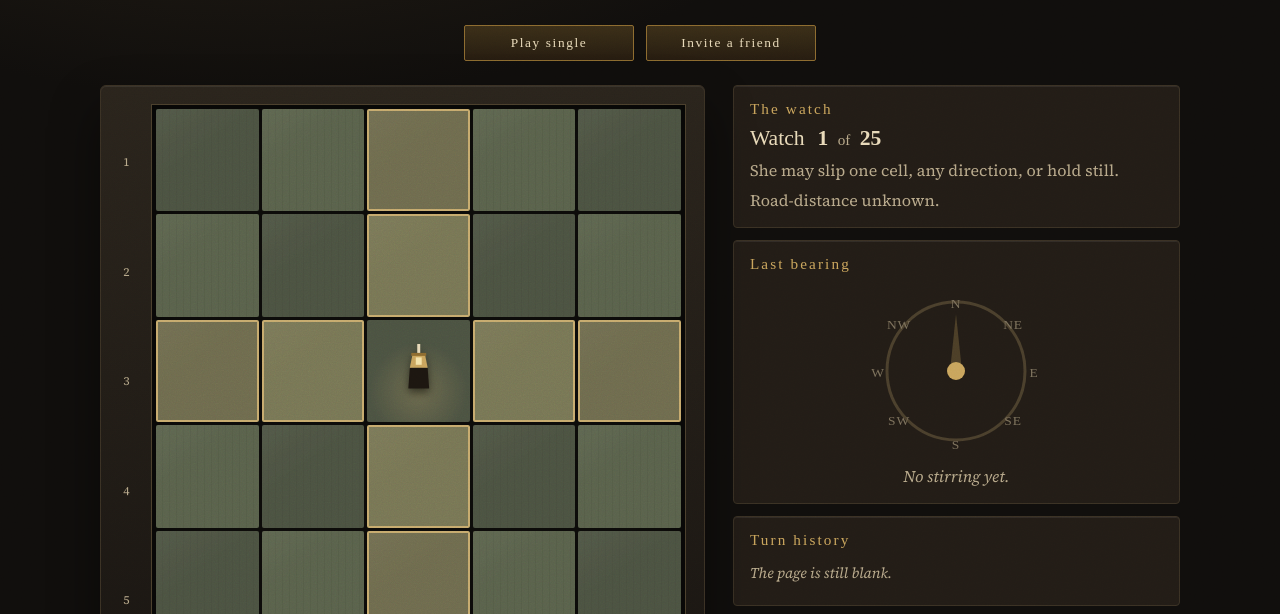
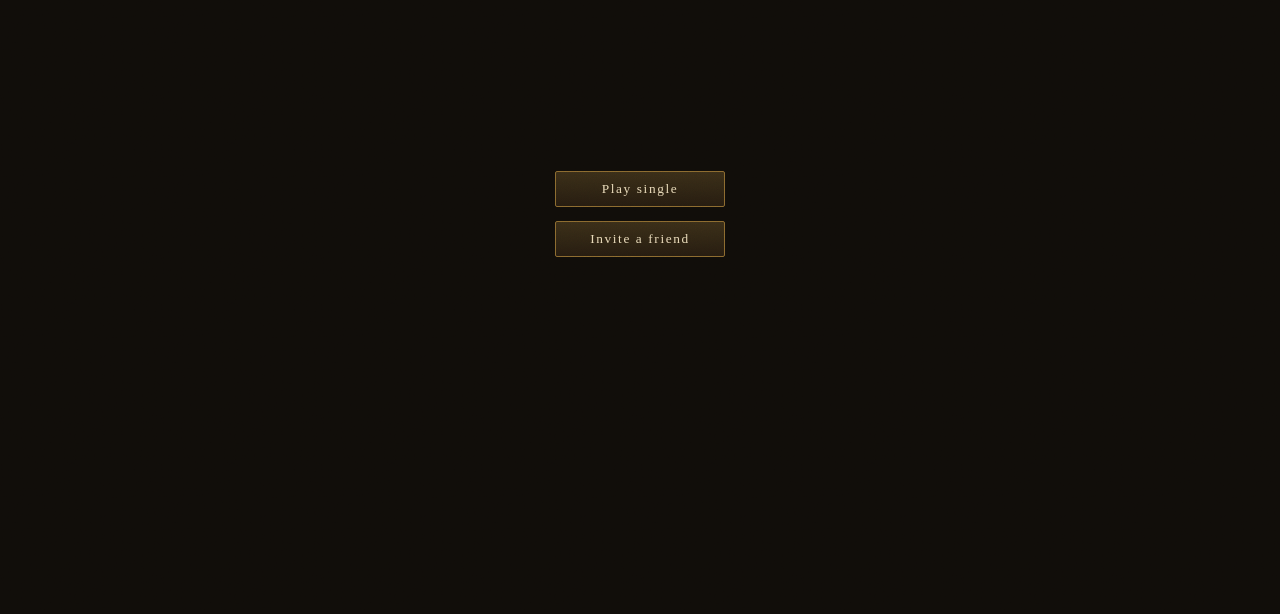
Before and after one commit to kro13/witch_hunt, a website built with Vite: page index.html in a window 1280 px wide. Shown: the part 186-800 px from the top of the page. Built offline with nearby package versions, Linux system fonts and the light colour scheme; a web font is replaced by a local one.

Commit message:
minor fix

```diff
--- a/src/styles.css
+++ b/src/styles.css
@@ -565,10 +565,16 @@ input[type='number'] {
 }
 
 .entry-choice {
+  position: fixed;
+  inset: 0;
+  z-index: 1000;
   display: flex;
+  align-items: center;
   justify-content: center;
-  gap: 12px;
-  margin: 0 auto 24px;
+  flex-direction: column;
+  gap: 14px;
+  margin: 0;
+  background: #100d09;
 }
 
 .entry-choice[hidden] { display: none; }
```
